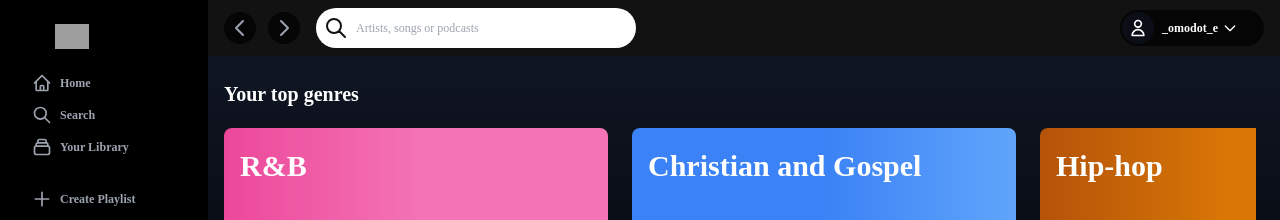
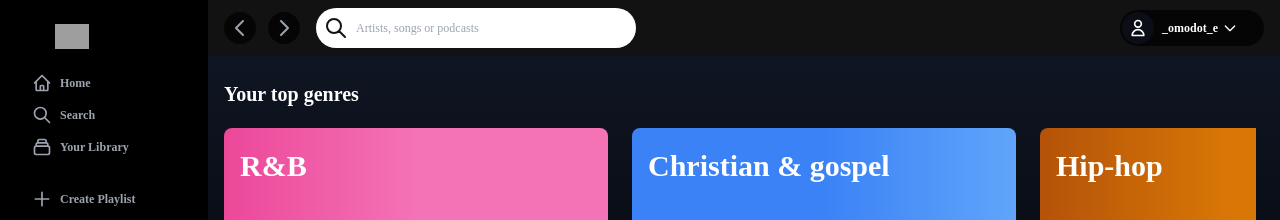
Before and after one commit to Omodot-Etukudo/spotify-clone, a Next.js app: page /search in a window 1280 px wide. Shown: the top 220 px of the page. Built offline with nearby package versions, Linux system fonts and the light colour scheme; grey boxes are pictures that could not be loaded; a web font is replaced by a local one.

Commit message:
fix:PAT gen

```diff
--- a/components/SearchComponent.js
+++ b/components/SearchComponent.js
@@ -13,7 +13,7 @@ function SearchComponent() {
                     </div>
                     <div className="flex space-x-6 h-60 overflow-y-hidden overflow-x-scroll whitespace-nowrap scrollbar-hide">
                         <Topgenres title="R&B" image="ab67706f000000032b29b4a26e620ccd2bd2d2f8" background="cursor-pointer bg-gradient-to-r from-pink-500 via-pink-400 to-pink-400 " />
-                        <Topgenres title="Christian and Gospel" image="ab67706f00000003c5f9db40ec3aa9a7f8db6693" background="cursor-pointer bg-gradient-to-r from-blue-500 via-blue-500 to-blue-400" />
+                        <Topgenres title="Christian & gospel" image="ab67706f00000003c5f9db40ec3aa9a7f8db6693" background="cursor-pointer bg-gradient-to-r from-blue-500 via-blue-500 to-blue-400" />
                         <Topgenres title="Hip-hop" image="ab67706f000000036c6ca524605c48d9842fec9e" background="cursor-pointer bg-gradient-to-r from-yellow-700 via-yellow-600 to-yellow-600" />
                         <Topgenres title="Pop" image="ab67706f00000003f336332699dd46ae4396e15f" background="bg-gradient-to-r cursor-pointer  from-purple-800 via-purple-700 to-purple-600" />
 
```
